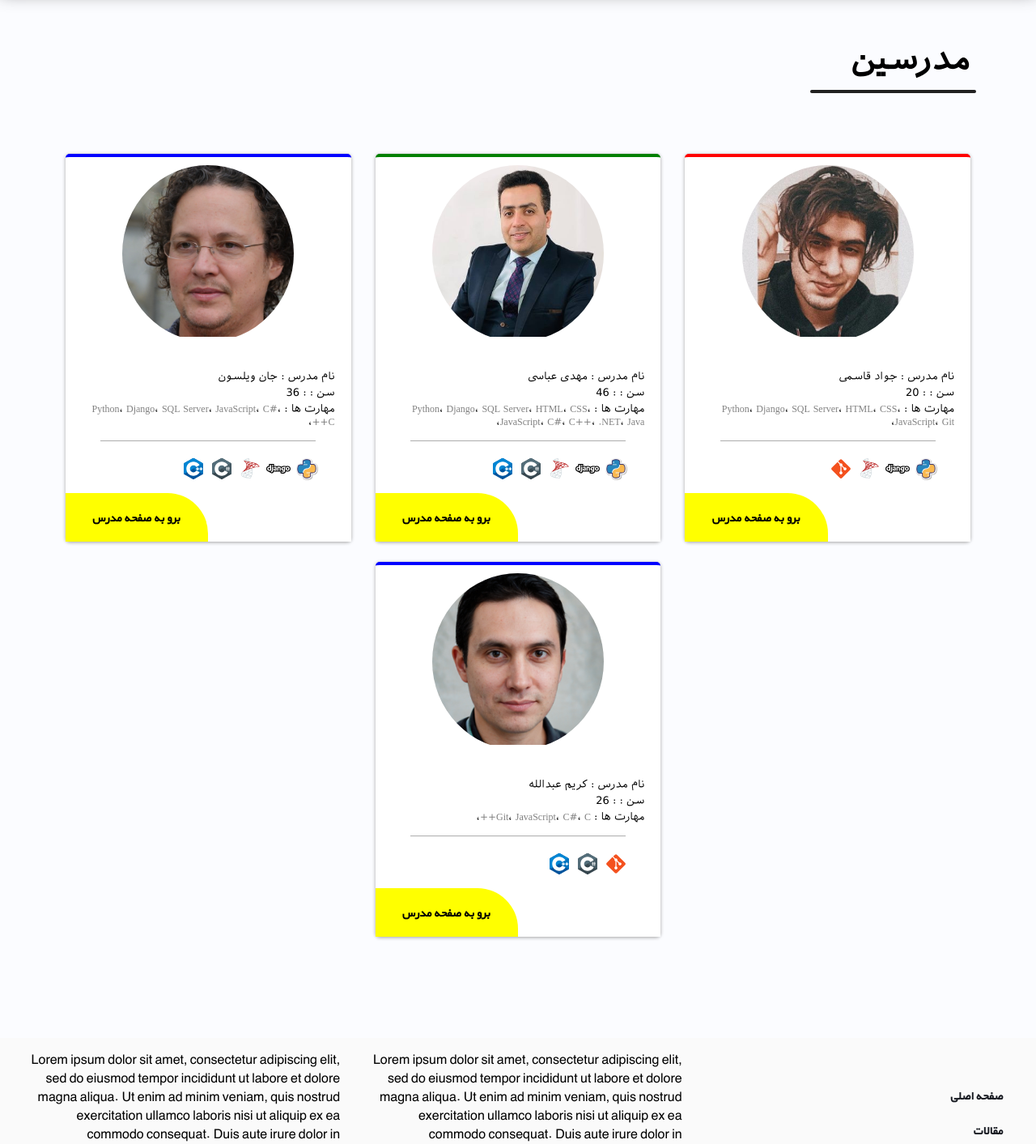
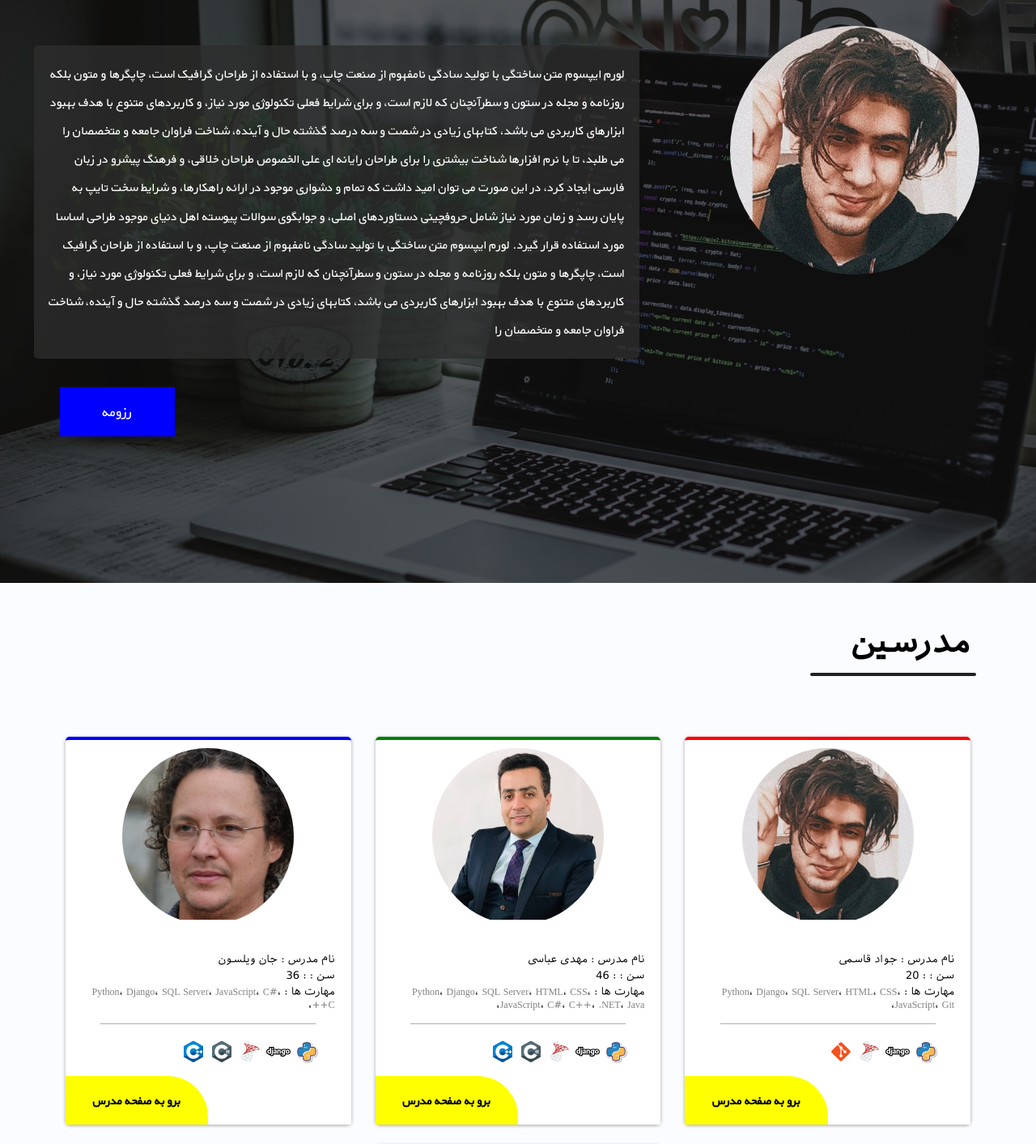
Before and after one commit to ijavadddd/Django-simple-projects, a Django app: page / in a window 1280 px wide. Shown: the part 220-1633 px from the top of the page at 81% size. Run offline with Django 4.2, Linux system fonts and the light colour scheme; some libraries are stand-ins or nearby versions; some web fonts are replaced.

Commit message:
Add a bio slide in the top of home page

```diff
--- a/1-project1/static/css/home.css
+++ b/1-project1/static/css/home.css
@@ -1,3 +1,75 @@
+.home-introduction{
+    width:100%;
+    min-height:90vh;
+    /* margin-top:20px; */
+    background-image:url(../../media/images/home-slide-background.jpg);
+    background-color: rgb(24 24 24 / 69%);
+    background-repeat:no-repeat;
+    background-attachment: fixed;
+    background-blend-mode: multiply;
+    background-size: cover;
+    flex-wrap: wrap;
+    display: flex;
+    justify-content: flex-start;
+}
+@media screen and (max-width:650px) {
+        .home-introduction{
+            justify-content: center;
+        }
+        .cover-image{
+            width: 100%;
+        }
+        .slider-description--paragraph{
+            width:80%;
+        }
+    }
+.cover-image{
+    max-width: max(6rem,30%);
+    margin:2rem;
+    overflow:hidden;
+    display: flex;
+    justify-content: center;
+    align-items: start;
+}
+.cover-image img{
+    border-radius: 50%;
+    width: max(7rem,80%);;
+}
+.slider-description{
+    flex: 1 1 60ch;
+    padding: 1.3em;
+    box-sizing: border-box;
+    display: flex;
+    flex-direction: column;
+    flex-wrap: wrap;
+    align-items: self-end;
+    margin: 0 auto;
+}
+.slider-description--paragraph{
+    max-width: max(80ch,60%);
+    background-color:rgb(46 46 46 / 78%);
+    color:#fff;
+    padding: 1.1em;
+    border-radius: 5px;
+    line-height: 2.2em;
+    margin: 2.2em auto;
+}
+.go-to-bio-button{
+    color: #fff;
+    background-color: blue;
+    font-size: 1.1rem;
+    padding: 1em 3em;
+    margin-inline: 3em;
+}
+
+
+
+
+
+
+
+
+
 .teacher-introduce{
     margin:50px auto;
     padding:20px;
--- a/1-project1/templates/home/index.html
+++ b/1-project1/templates/home/index.html
@@ -8,6 +8,17 @@
 
 {% block main %}
 <div class="page-container">
+    <div class="home-introduction">
+        <div class="cover-image">
+            <img src="{{media_url}}/images/javad-ghasemi.jpg" alt="">
+        </div>
+        <div class="slider-description">
+            <p class="slider-description--paragraph">
+                لورم ایپسوم متن ساختگی با تولید سادگی نامفهوم از صنعت چاپ، و با استفاده از طراحان گرافیک است، چاپگرها و متون بلکه روزنامه و مجله در ستون و سطرآنچنان که لازم است، و برای شرایط فعلی تکنولوژی مورد نیاز، و کاربردهای متنوع با هدف بهبود ابزارهای کاربردی می باشد، کتابهای زیادی در شصت و سه درصد گذشته حال و آینده، شناخت فراوان جامعه و متخصصان را می طلبد، تا با نرم افزارها شناخت بیشتری را برای طراحان رایانه ای علی الخصوص طراحان خلاقی، و فرهنگ پیشرو در زبان فارسی ایجاد کرد، در این صورت می توان امید داشت که تمام و دشواری موجود در ارائه راهکارها، و شرایط سخت تایپ به پایان رسد و زمان مورد نیاز شامل حروفچینی دستاوردهای اصلی، و جوابگوی سوالات پیوسته اهل دنیای موجود طراحی اساسا مورد استفاده قرار گیرد. لورم ایپسوم متن ساختگی با تولید سادگی نامفهوم از صنعت چاپ، و با استفاده از طراحان گرافیک است، چاپگرها و متون بلکه روزنامه و مجله در ستون و سطرآنچنان که لازم است، و برای شرایط فعلی تکنولوژی مورد نیاز، و کاربردهای متنوع با هدف بهبود ابزارهای کاربردی می باشد، کتابهای زیادی در شصت و سه درصد گذشته حال و آینده، شناخت فراوان جامعه و متخصصان را
+            </p>
+            <a href="#" class="go-to-bio-button">رزومه</a>
+        </div>
+    </div>
     <div class="center-container">
         <div>
             <p class="teachers-title">مدرسین</p>
@@ -82,8 +93,6 @@
 
                         </div>
                         {% endfor %}
-
-
                 </div>
             </div>
         </div>
```
Also changed, not shown: 1-project1/media/images/home-slide-background.jpg (added).
